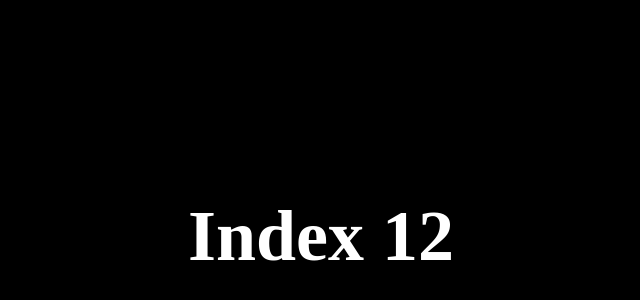
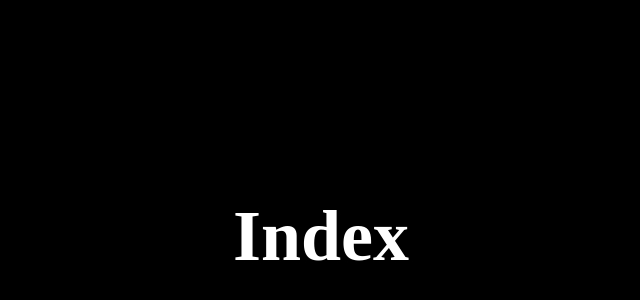
Before and after one commit to PythonUser-ux/11--JSON-Web-Tokens---MongoDB-, a website: page views/index.html in a window 1280 px wide. Shown: the part 164-464 px from the top of the page, without its empty margins (319-959 px from the left). Drawn offline with Linux system fonts and the light colour scheme; files that its build step writes are made by us from their sources.

Commit message:
last version Dave

```diff
--- a/api/index.js
+++ /dev/null
@@ -1,3 +0,0 @@
-import app from '../server';
-
-export default app;
--- a/server.js
+++ b/server.js
@@ -105,7 +105,6 @@ app.use(function (err, req, res, next) {
 
 // instead of "on" because we are listening for this event one time, 'open' is the event we are listening for, it is emitted once the the mongoDB is successfully connected
 mongoose.connection.once('connected', () => {
-    console.log(`server running oasdasdn port ${PORT}`);
     console.log('Connected to MongoDB');
     app.listen(PORT, () => console.log(`server running on port ${PORT}`));
 });
--- a/views/index.html
+++ b/views/index.html
@@ -5,12 +5,12 @@
     <meta charset="UTF-8">
     <meta http-equiv="X-UA-Compatible" content="IE=edge">
     <meta name="viewport" content="width=device-width, initial-scale=1.0">
-    <title>Index 22</title>
+    <title>Index</title>
     <link rel="stylesheet" href="css/style.css" />
 </head>
 
 <body>
-    <h1>Index 12</h1>
+    <h1>Index</h1>
 </body>
 
 </html>
```
Also changed, not shown: vercel.json (added).
